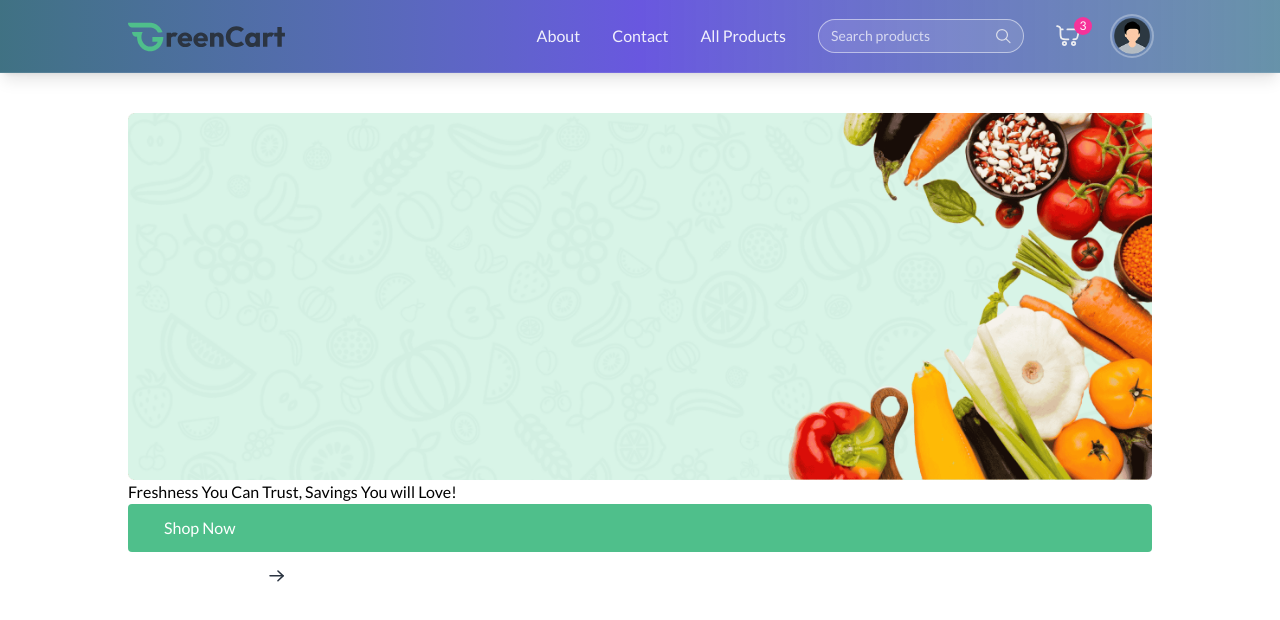
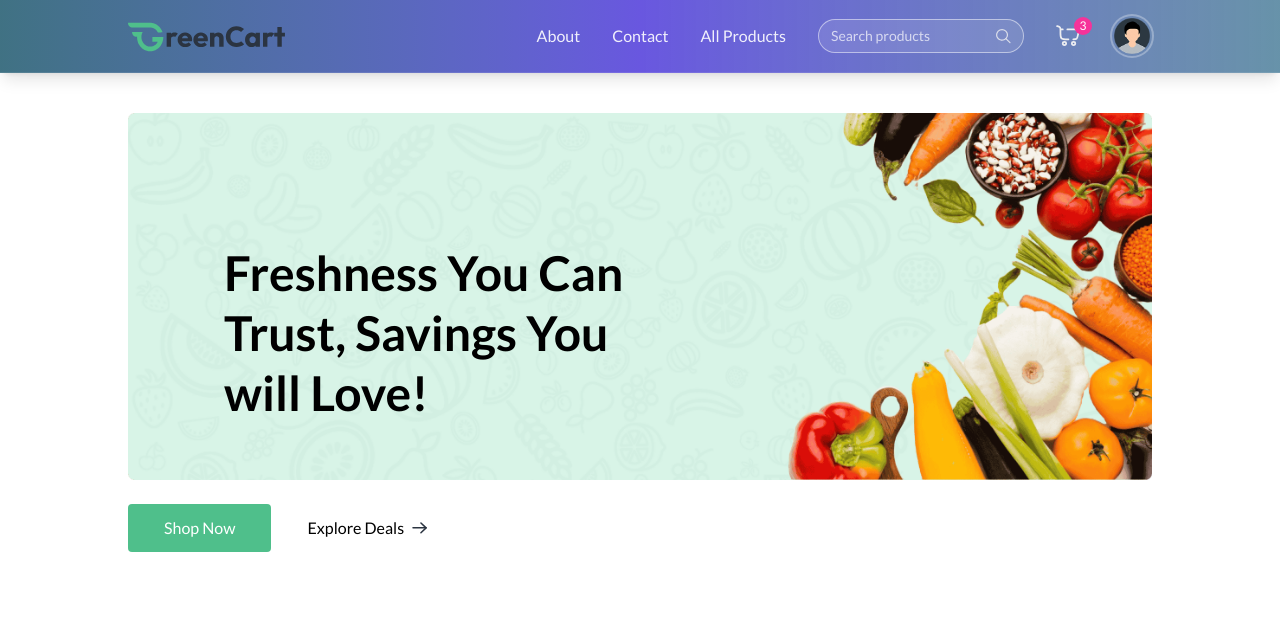
Before and after one commit to Amitkumersarkar/GMartBD-Ecommerce-Website, a React (Vite) app: page / in a window 1280 px wide. Shown: the top 620 px of the page. Built offline with nearby package versions, Linux system fonts and the light colour scheme.

Commit message:
fixes text and banner alignment

```diff
--- a/src/components/HeroSection/Hero.jsx
+++ b/src/components/HeroSection/Hero.jsx
@@ -7,17 +7,17 @@ const Hero = () => {
         <div className="relative">
             <img src={assets.main_banner_bg} alt="banner" className="w-full hidden md:block" />
             <img src={assets.main_banner_bg_sm} alt="banner" className="w-full md:hidden" />
-            <div className="">
-                <h1 className="">
+            <div className="absolute inset-0 flex flex-col items-center md:items-start justify-end md:justify-center pb-24 md:pb-0 px-4 md:pl-18 lg:pl-24">
+                <h1 className="text-3xl md:text-4xl lg:text-5xl font-bold text-center md:text-left max-w-72 md:max-w-80 lg:max-w-105 leading-tight lg:leading-15">
                     Freshness You Can Trust, Savings You will Love!
                 </h1>
             </div>
-            <div className="">
+            <div className="flex items-center mt-6 font-medium">
                 <Link to='/products' className="group flex items-center gap-2 px-7 md:px-9 py-3 bg-primary hover:bg-primary-dull transition rounded text-white cursor-pointer">
                     Shop Now
                     <img src={assets.white_arrow_icon} alt="arrow" className="md:hidden transition group-focus:translate-x-1" />
                 </Link>
-                <Link to='/products' className="group hidden md:flex items-center gap-2 px-7 md:px-9 py-3 transition rounded text-white cursor-pointer">
+                <Link to='/products' className="group hidden md:flex items-center gap-2 px-7 md:px-9 py-3 transition rounded cursor-pointer">
                     Explore Deals
                     <img src={assets.black_arrow_icon} alt="arrow" className=" transition group-hover:translate-x-1" />
                 </Link>
```
